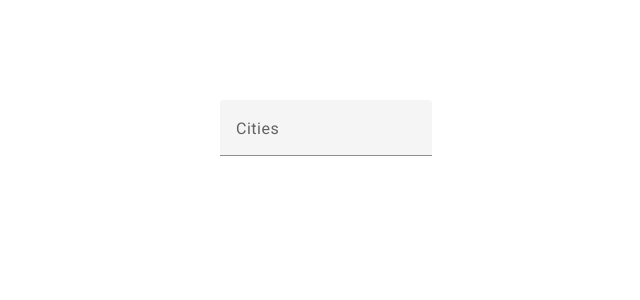
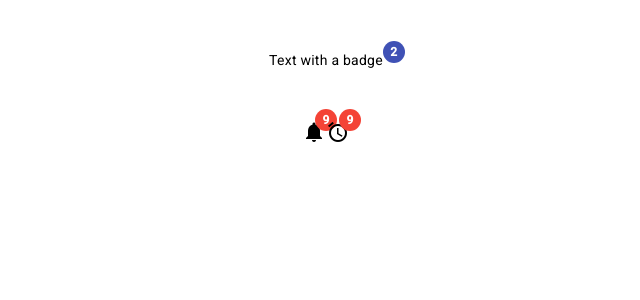
Before and after one commit to johnerist/angular-material, an Angular app: page / in a window 1280 px wide. Shown: the top 300 px of the page, without its empty margins (314-954 px from the left). Built offline with nearby package versions, Linux system fonts and the light colour scheme.

Commit message:
badge icon

```diff
--- a/src/app/app.component.html
+++ b/src/app/app.component.html
@@ -1,2 +1,5 @@
 <!-- Autocomplete Component-->
-<app-autocomplete></app-autocomplete>
+<!-- <app-autocomplete></app-autocomplete> -->
+
+<!-- Badge Component -->
+<app-badge></app-badge>
--- /dev/null
+++ b/src/app/components/badge/badge.component.html
@@ -0,0 +1,8 @@
+<p style="margin: 50px 0px; text-align: center;">
+    <span matBadge="2" matBadgeOverlap="false">Text with a badge</span>
+</p>
+
+<p style="text-align: center;">
+    <mat-icon matBadge="9" matBadgeColor="warn" matBadgeSize="medium">notifications</mat-icon>
+    <mat-icon matBadge="9" matBadgeColor="warn" matBadgeSize="medium">alarm</mat-icon>
+</p>
```
Also changed, not shown: src/app/app.module.ts (+8 -3 lines), src/app/components/badge/badge.component.ts (added, +10 -0 lines), src/app/components/badge/badge.component.css (added), 1 other file (tests, documents, lock files or other folders).
